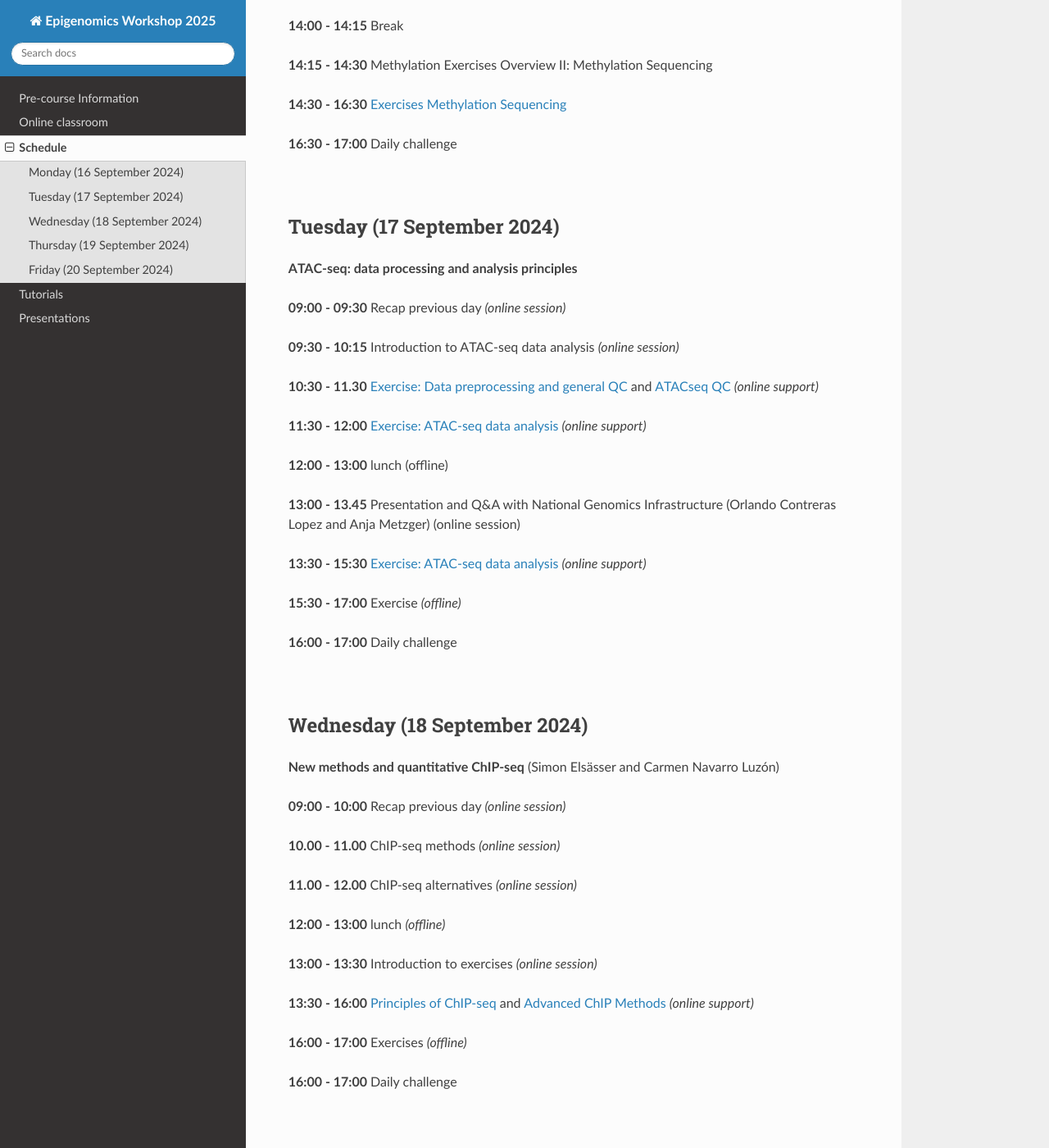
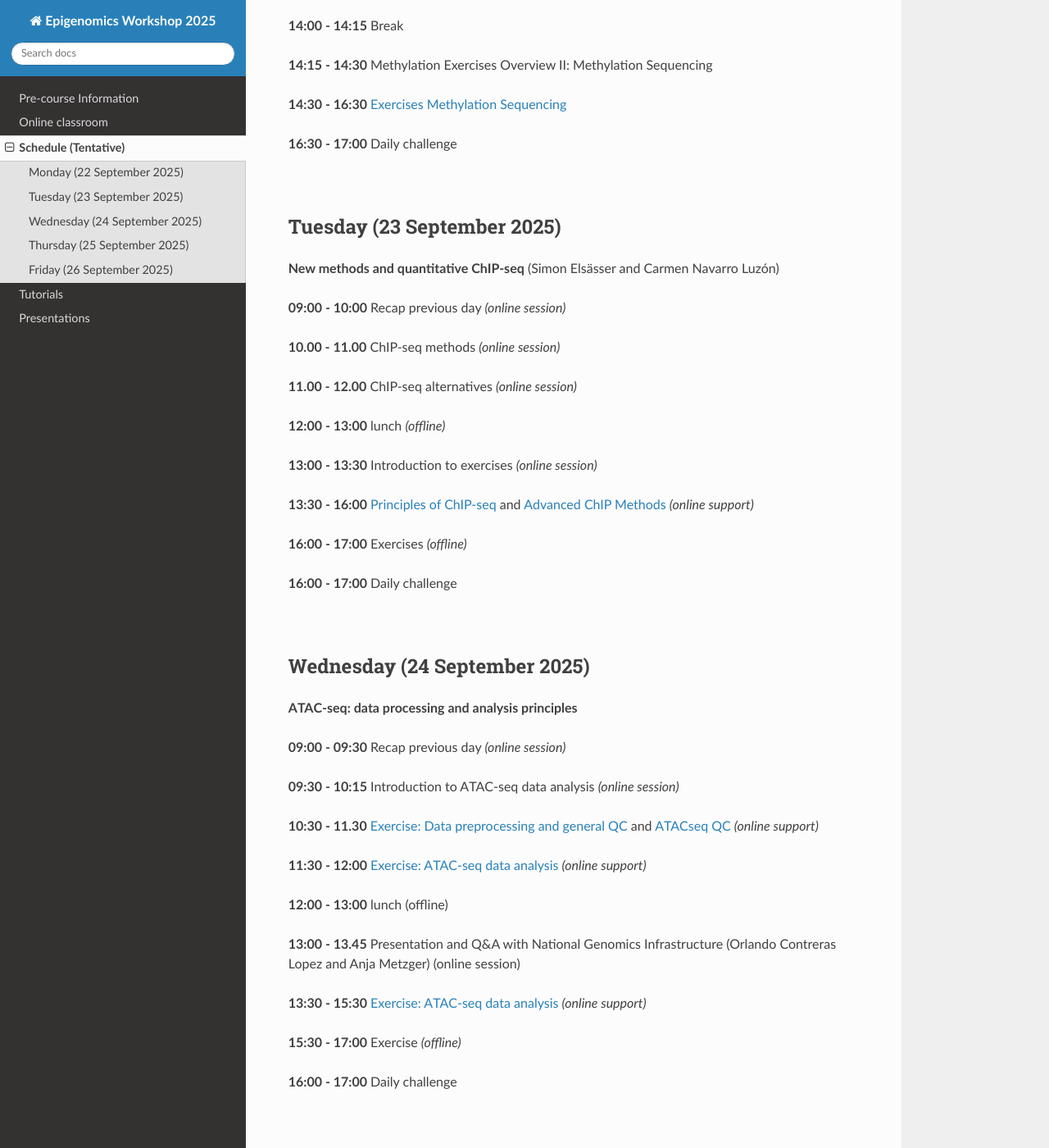
Before and after one commit to NBISweden/workshop-epigenomics-RTDs, a Sphinx documentation site: the page built from docs/content/schedule.rst, in a window 1280 px wide and 1400 px high, scrolled down 676 px. Shown: the whole window at 82% size. Built offline with Sphinx 7.4.7 and the Read the Docs theme 3.1.0, drawn with Linux system fonts in a browser that asks for light colours; some of the changed lines change nothing that is shown; some of the changed text lies outside the part shown.

Commit message:
added a tentative schedule

```diff
--- a/docs/content/schedule.rst
+++ b/docs/content/schedule.rst
@@ -4,7 +4,7 @@
 
 
 ========
-Schedule
+Schedule (Tentative)
 ========
 
 
@@ -13,7 +13,7 @@ Schedule
 
 
 
-Monday (16 September 2024)
+Monday (22 September 2025)
 --------------------------------
 
 **DNA methylation with Illumina 450K arrays and Bisulfite-seq**
@@ -42,7 +42,34 @@ Monday (16 September 2024)
 :raw-html:`<br />`
 
 
-Tuesday (17 September 2024)
+Tuesday (23 September 2025)
+--------------------------------
+
+
+**New methods and quantitative ChIP-seq** (Simon Elsässer and Carmen Navarro Luzón)
+
+**09:00 - 10:00** Recap previous day *(online session)*
+
+**10.00 - 11.00** ChIP-seq methods  *(online session)*
+
+**11.00 - 12.00** ChIP-seq alternatives  *(online session)*
+
+**12:00 - 13:00** lunch *(offline)*
+
+**13:00 - 13:30** Introduction to exercises  *(online session)*
+
+**13:30 - 16:00** :doc:`Principles of ChIP-seq <./tutorials/chipseqProc/lab-chipseq-processing>`
+and :doc:`Advanced ChIP Methods <./tutorials/quantitative_chip_tutorials>` *(online support)*
+
+**16:00 - 17:00** Exercises *(offline)*
+
+**16:00 - 17:00** Daily challenge
+
+
+:raw-html:`<br />`
+
+
+Wednesday (24 September 2025)
 --------------------------------
 
 **ATAC-seq: data processing and analysis principles**
@@ -71,32 +98,7 @@ and :doc:`ATACseq QC <./tutorials/data-preproc/data-qc-atac>` *(online support)*
 :raw-html:`<br />`
 
 
-Wednesday (18 September 2024)
---------------------------------
-
-**New methods and quantitative ChIP-seq** (Simon Elsässer and Carmen Navarro Luzón)
-
-**09:00 - 10:00** Recap previous day *(online session)*
-
-**10.00 - 11.00** ChIP-seq methods  *(online session)*
-
-**11.00 - 12.00** ChIP-seq alternatives  *(online session)*
-
-**12:00 - 13:00** lunch *(offline)*
-
-**13:00 - 13:30** Introduction to exercises  *(online session)*
-
-**13:30 - 16:00** :doc:`Principles of ChIP-seq <./tutorials/chipseqProc/lab-chipseq-processing>`
-and :doc:`Advanced ChIP Methods <./tutorials/quantitative_chip_tutorials>` *(online support)*
-
-**16:00 - 17:00** Exercises *(offline)*
-
-**16:00 - 17:00** Daily challenge
-
-:raw-html:`<br />`
-
-
-Thursday (19 September 2024)
+Thursday (25 September 2025)
 --------------------------------
 
 **Workflow Management Systems & Downstream Analyses**
@@ -124,7 +126,7 @@ Thursday (19 September 2024)
 :raw-html:`<br />`
 
 
-Friday (20 September 2024)
+Friday (26 September 2025)
 --------------------------------
 
 **Integrative and single cell omics & inspirational talk**
@@ -145,7 +147,7 @@ and :doc:`optional exercise on Multi-OMICs Factor Analysis <./tutorials/unsuperv
 
 **12:00 - 13:00** lunch (offline)
 
-**13.00 - 14.00** Inspirational talk: **How does epigenetic mechanisms impact Type 2 diabetes?** (`Charlotte Ling <https://portal.research.lu.se/en/persons/charlotte-ling>`_) Zoom link: https://lu-se.zoom.us/j/67681656100
+**13.00 - 14.00** Inspirational talk:
 
 **14.00 - 14.10** Break
 
@@ -156,7 +158,7 @@ and :doc:`optional exercise on Multi-OMICs Factor Analysis <./tutorials/unsuperv
 
 **15:00 - 16:00** Daily challenge
 
-**15:00 - 16:00** `Short term feedback form <https://forms.gle/AQT6hW8DVTEP1HET8>`_
+**15:00 - 16:00** `Short term feedback form
 
 **15.00 - 16.00** Course wrap-up
 
```
